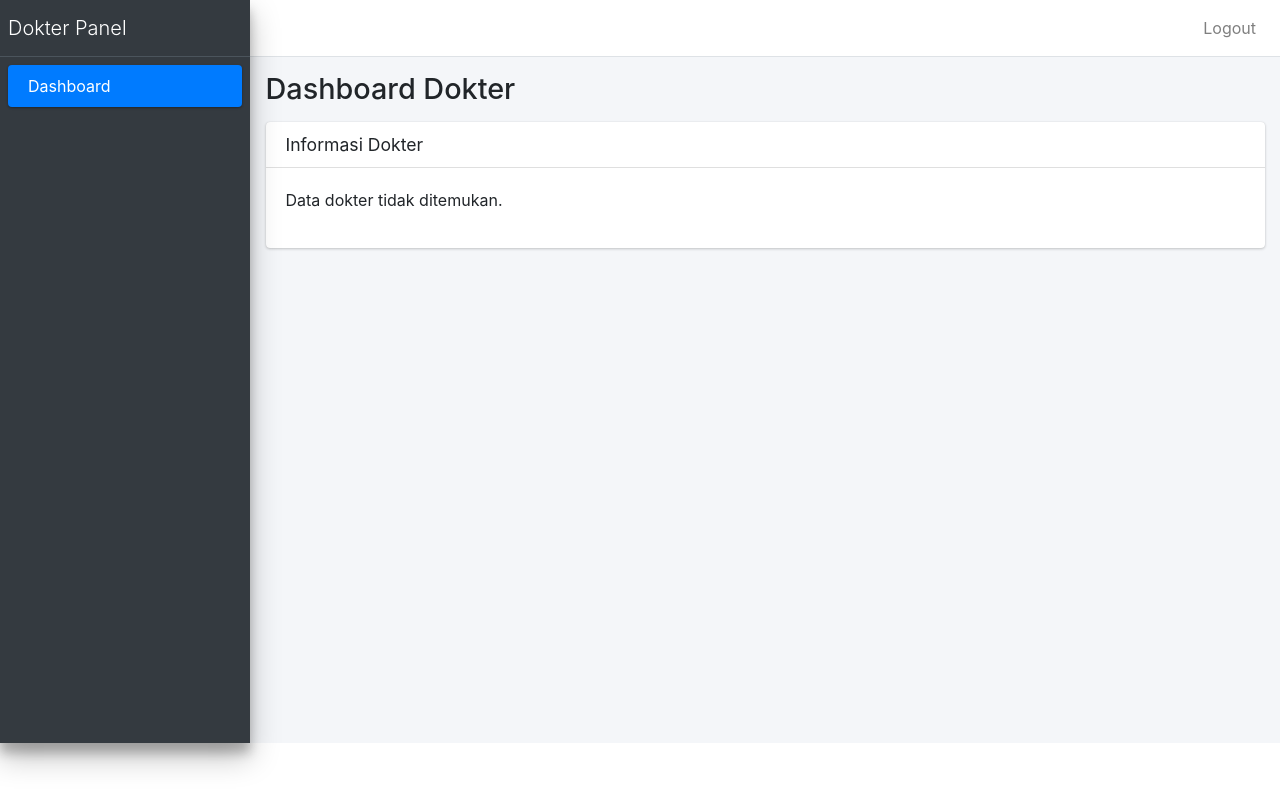
After one commit to Fadlil2908/Bim_karir, a PHP site: page /dokter_dashboard.php in a window 1280 px wide. The commit adds this page. Run offline with PHP 8.4, Linux system fonts and the light colour scheme; the visitor is signed in with stand-in values (Sample User, id 1); data that the repository does not hold is empty; some libraries are stand-ins or nearby versions.

Commit message:
initialize commit

```diff
--- /dev/null
+++ b/dokter_dashboard.php
@@ -0,0 +1,104 @@
+<?php
+session_start();
+
+// Periksa apakah user sudah login dan memiliki role doctor
+if (!isset($_SESSION['role']) || $_SESSION['role'] !== 'doctor') {
+    header("Location: login.php");
+    exit;
+}
+
+// Koneksi ke database
+$conn = new mysqli("localhost", "root", "", "karir");
+if ($conn->connect_error) {
+    die("Connection failed: " . $conn->connect_error);
+}
+
+// Ambil data dokter berdasarkan user ID yang login
+$stmt = $conn->prepare("
+    SELECT dokter.nama, dokter.alamat, dokter.no_hp, poli.nama_poli
+    FROM dokter
+    LEFT JOIN poli ON dokter.id_poli = poli.id
+    WHERE dokter.user_id = ?
+");
+$stmt->bind_param("i", $_SESSION['user_id']);
+$stmt->execute();
+$dokter = $stmt->get_result()->fetch_assoc();
+$stmt->close();
+$conn->close();
+?>
+
+<!DOCTYPE html>
+<html lang="en">
+<head>
+    <meta charset="UTF-8">
+    <meta name="viewport" content="width=device-width, initial-scale=1.0">
+    <title>Dashboard Dokter</title>
+    <link rel="stylesheet" href="https://cdn.jsdelivr.net/npm/admin-lte@3.2/dist/css/adminlte.min.css">
+</head>
+<body class="hold-transition sidebar-mini">
+<div class="wrapper">
+    <!-- Navbar -->
+    <nav class="main-header navbar navbar-expand navbar-white navbar-light">
+        <ul class="navbar-nav">
+            <li class="nav-item">
+                <a class="nav-link" data-widget="pushmenu" href="#"><i class="fas fa-bars"></i></a>
+            </li>
+        </ul>
+        <ul class="navbar-nav ml-auto">
+            <li class="nav-item">
+                <a href="logout.php" class="nav-link">Logout</a>
+            </li>
+        </ul>
+    </nav>
+
+    <!-- Sidebar -->
+    <aside class="main-sidebar sidebar-dark-primary elevation-4">
+        <a href="#" class="brand-link">
+            <span class="brand-text font-weight-light">Dokter Panel</span>
+        </a>
+        <div class="sidebar">
+            <nav class="mt-2">
+                <ul class="nav nav-pills nav-sidebar flex-column" role="menu">
+                    <li class="nav-item">
+                        <a href="#" class="nav-link active">
+                            <i class="nav-icon fas fa-user-md"></i>
+                            <p>Dashboard</p>
+                        </a>
+                    </li>
+                </ul>
+            </nav>
+        </div>
+    </aside>
+
+    <!-- Content Wrapper -->
+    <div class="content-wrapper">
+        <div class="content-header">
+            <div class="container-fluid">
+                <h1 class="m-0">Dashboard Dokter</h1>
+            </div>
+        </div>
+
+        <div class="content">
+            <div class="container-fluid">
+                <div class="card">
+                    <div class="card-header">
+                        <h3 class="card-title">Informasi Dokter</h3>
+                    </div>
+                    <div class="card-body">
+                        <?php if ($dokter): ?>
+                            <p><strong>Nama:</strong> <?php echo htmlspecialchars($dokter['nama']); ?></p>
+                            <p><strong>Alamat:</strong> <?php echo htmlspecialchars($dokter['alamat']); ?></p>
+                            <p><strong>No HP:</strong> <?php echo htmlspecialchars($dokter['no_hp']); ?></p>
+                            <p><strong>Poli:</strong> <?php echo htmlspecialchars($dokter['nama_poli']); ?></p>
+                        <?php else: ?>
+                            <p>Data dokter tidak ditemukan.</p>
+                        <?php endif; ?>
+                    </div>
+                </div>
+            </div>
+        </div>
+    </div>
+</div>
+<script src="https://cdn.jsdelivr.net/npm/admin-lte@3.2/dist/js/adminlte.min.js"></script>
+</body>
+</html>
--- a/login.php
+++ b/login.php
@@ -29,8 +29,8 @@ if ($_SERVER['REQUEST_METHOD'] === 'POST') {
             // Redirect sesuai role
             if ($user['role'] === 'admin') {
                 header("Location: admin_dashboard.php");
-            } elseif ($user['role'] === 'doctor') {
-                header("Location: dokterr_dashboard.php");
+            } elseif ($user['role'] === 'doctor') { // Konsisten dengan database
+                header("Location: dokter_dashboard.php");
             } elseif ($user['role'] === 'patient') {
                 header("Location: pasien_dashboard.php");
             }
```
Also changed, not shown: index.php (+3 -23 lines), manage_dokter.php (+39 -10 lines), manage_poli.php (+16 -1 lines).
